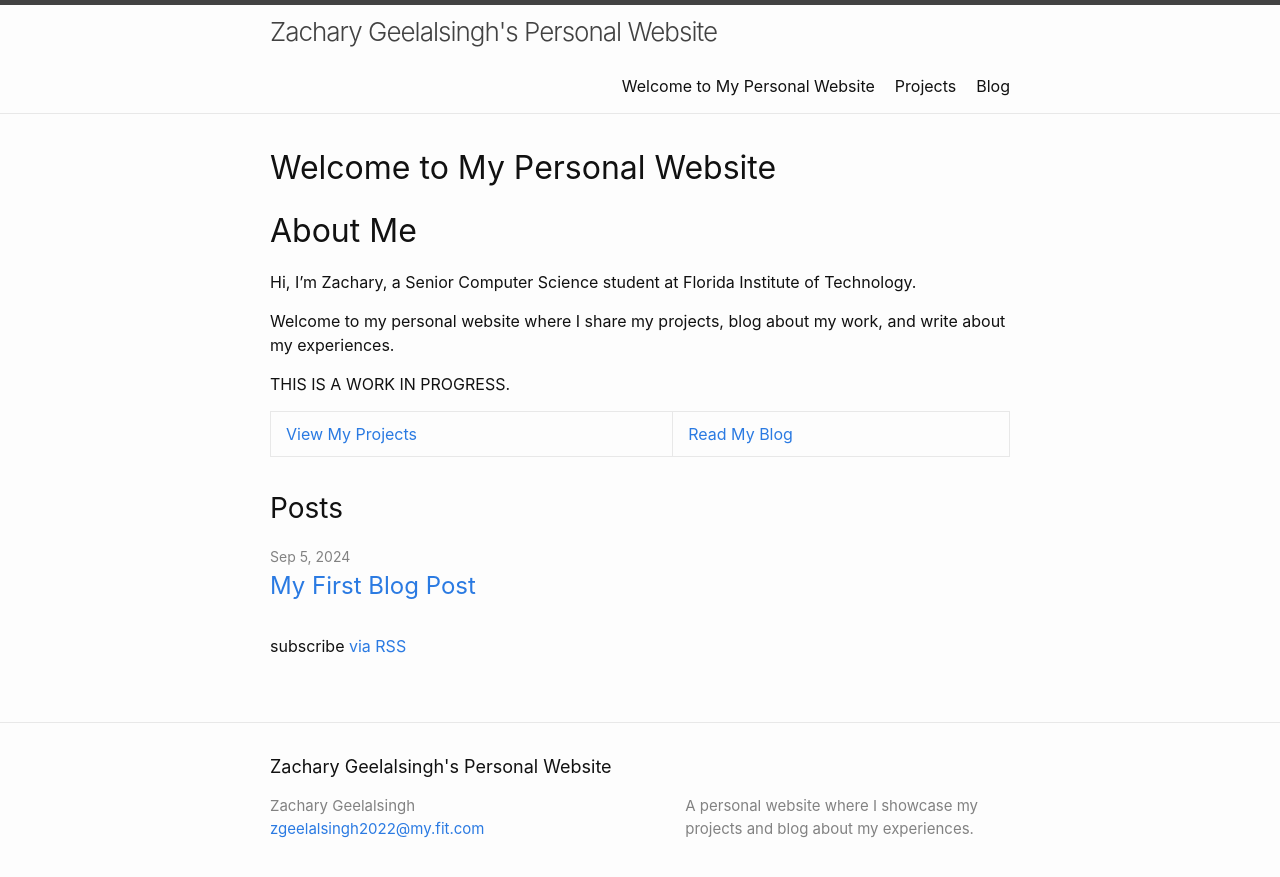
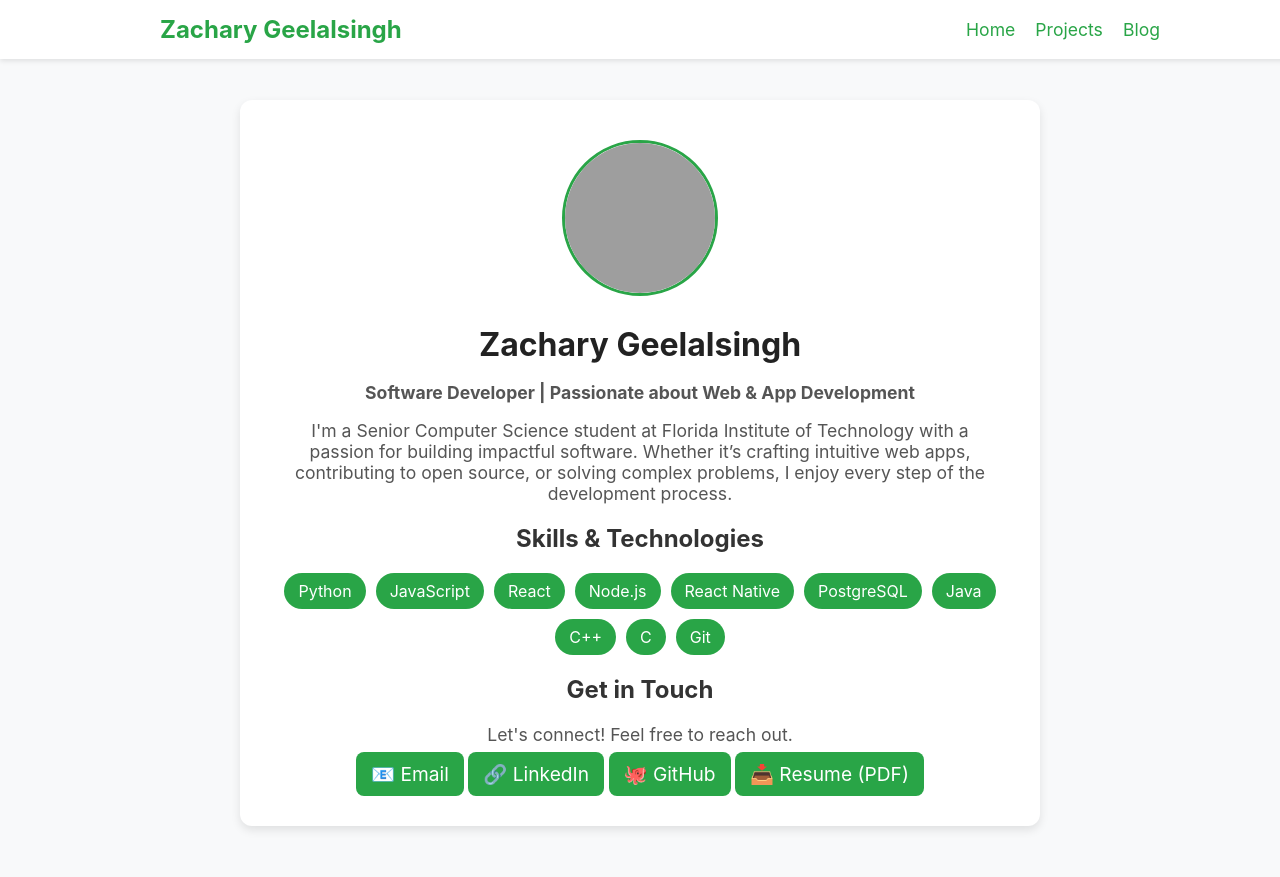
Before and after one commit to zacgee/zacgee.github.io, a Jekyll site: the page built from index.md, in a window 1280 px wide. Shown: the top 877 px of the page. Built offline with Jekyll 4.4.1, drawn with Linux system fonts in a browser that asks for light colours; grey boxes are pictures that could not be loaded.

Commit message:
updated website

```diff
--- a/Gemfile
+++ b/Gemfile
@@ -9,7 +9,7 @@ source "https://rubygems.org"
 # Happy Jekylling!
 gem "jekyll", "~> 4.3.3"
 # This is the default theme for new Jekyll sites. You may change this to anything you like.
-gem "minima", "~> 2.5"
+# gem "minima", "~> 2.5"
 # If you want to use GitHub Pages, remove the "gem "jekyll"" above and
 # uncomment the line below. To upgrade, run `bundle update github-pages`.
 # gem "github-pages", group: :jekyll_plugins
--- a/_config.yml
+++ b/_config.yml
@@ -2,7 +2,9 @@ title: "Zachary Geelalsingh's Personal Website"
 description: "A personal website where I showcase my projects and blog about my experiences."
 author: "Zachary Geelalsingh"
 email: "zgeelalsingh2022@my.fit.com"
-theme: minima
+#theme: minima
+sass:
+  style: compressed
 url: "https://zacgee.github.io"
 header_pages:
   - index.md          # Homepage (Welcome page)
--- a/_layouts/default.html
+++ b/_layouts/default.html
@@ -1,22 +1,29 @@
+<!DOCTYPE html>
+<html lang="en">
+<head>
+    <meta charset="UTF-8">
+    <meta name="viewport" content="width=device-width, initial-scale=1.0">
+    <title>{{ page.title }}</title>
+    <link rel="stylesheet" href="{{ "/assets/styles.css" | relative_url }}">
+</head>
+<body>
 
-<!DOCTYPE html>
-<html lang="{{ page.lang | default: site.lang | default: "en" }}">
+    <!-- Navigation Bar -->
+    <nav class="navbar">
+        <div class="container">
+            <a href="/" class="logo">Zachary Geelalsingh</a>
+            <ul class="nav-links">
+                <li><a href="/">Home</a></li>
+                <li><a href="/projects/">Projects</a></li>
+                <li><a href="/blog/">Blog</a></li>
+            </ul>
+        </div>
+    </nav>
 
-  {%- include head.html -%}
-  <link rel="stylesheet" href="/assets/main.css">
+    <!-- Page Content -->
+    <div class="content">
+        {{ content }}
+    </div>
 
-  <body>
-
-    {%- include header.html -%}
-
-    <main class="page-content" aria-label="Content">
-      <div class="wrapper">
-        {{ content }}
-      </div>
-    </main>
-
-    {%- include footer.html -%}
-
-  </body>
-
+</body>
 </html>
--- a/assets/main.scss
+++ /dev/null
@@ -1,5 +0,0 @@
----
-# Only the main Sass file needs front matter (the dashes are enough)
----
-
-@import "minima";
--- /dev/null
+++ b/assets/styles.css
@@ -0,0 +1,269 @@
+/* ======= General Page Styles ======= */
+body {
+    font-family: 'Inter', sans-serif; /* Use a clean modern font */
+    margin: 0;
+    padding: 0;
+    background-color: #f8f9fa; /* Light gray background */
+    color: #333;
+}
+
+/* ======= Navigation Bar ======= */
+.navbar {
+    background-color: white; /* Green background */
+    padding: 15px 20px;
+    position: fixed;
+    width: 100%;
+    top: 0;
+    left: 0;
+    display: flex;
+    justify-content: center;
+    box-shadow: 0 2px 5px rgba(0, 0, 0, 0.1);
+    z-index: 1000;
+}
+
+.container {
+    display: flex;
+    width: 90%;
+    max-width: 1000px;
+    justify-content: space-between;
+    align-items: center;
+}
+
+.logo {
+    font-size: 1.5rem;
+    color: #29a547;
+    text-decoration: none;
+    font-weight: bold;
+}
+
+.nav-links {
+    list-style: none;
+    display: flex;
+    gap: 20px;
+    padding: 0;
+    margin: 0;
+}
+
+.nav-links li {
+    display: inline;
+}
+
+.nav-links a {
+    text-decoration: none;
+    font-size: 1.1rem;
+    color: #29a547;
+    transition: 0.3s;
+}
+
+.nav-links a:hover {
+    color: #ffeb3b; /* Yellow hover effect */
+}
+
+/* ======= Page Content Styling ======= */
+.content {
+    margin-top: 80px; /* Prevents content from being hidden under the navbar */
+    padding: 20px;
+    max-width: 800px;
+    margin-left: auto;
+    margin-right: auto;
+}
+
+/* ======= Profile Card on About Page ======= */
+.profile-card {
+    background: white;
+    border-radius: 12px;
+    box-shadow: 0px 4px 10px rgba(0, 0, 0, 0.1);
+    padding: 40px;
+    text-align: center;
+}
+
+.profile-card img {
+    width: 150px;
+    height: 150px;
+    border-radius: 50%;
+    object-fit: cover;
+    border: 3px solid #29a547;
+    margin-bottom: 15px;
+}
+
+.profile-card h1 {
+    margin: 10px 0;
+    color: #222;
+}
+
+.profile-card p {
+    font-size: 1.1rem;
+    color: #555;
+}
+
+/* ======= Skill Badges ======= */
+.skills-container {
+    display: flex;
+    flex-wrap: wrap;
+    justify-content: center;
+    gap: 10px;
+    margin-top: 15px;
+}
+
+.skill-badge {
+    background: #29a547;
+    color: #fff;
+    padding: 8px 14px;
+    border-radius: 20px;
+    font-size: 1rem;
+}
+
+/* ======= Buttons & Links ======= */
+.button {
+    text-decoration: none;
+    font-size: 1.2rem;
+    background: #29a547;
+    color: #fff;
+    padding: 10px 15px;
+    border-radius: 8px;
+    transition: 0.3s;
+}
+
+.button:hover {
+    background: #29a547;
+}
+
+/* ======= Responsive Design ======= */
+@media screen and (max-width: 768px) {
+    .nav-links {
+        flex-direction: column;
+        align-items: center;
+    }
+}
+
+/* ======= Projects Page Styling ======= */
+
+/* Header Section */
+.projects-header {
+    background-color: white;
+    color: black;
+    text-align: center;
+    padding: 50px 20px;
+    margin: 0 auto;
+    display: flex;
+    flex-direction: column;
+    align-items: center; /* Ensures text aligns centrally */
+    justify-content: center;
+}
+
+
+.projects-header h1 {
+    margin: 0;
+    font-size: 2.5rem;
+}
+
+.projects-header p {
+    font-size: 1.2rem;
+    margin-top: 10px;
+}
+
+/* Projects Grid */
+.projects-grid {
+    display: grid;
+    grid-template-columns: repeat(auto-fit, minmax(300px, 1fr)); /* Auto-responsive columns */
+    gap: 20px;
+    max-width: 1200px;
+    margin: 40px auto;
+    padding: 0 20px;
+}
+
+/* Individual Project Card */
+.project-card {
+    background: white;
+    border-radius: 12px;
+    box-shadow: 0px 4px 10px rgba(0, 0, 0, 0.1);
+    padding: 20px;
+    text-align: center;
+    transition: transform 0.3s ease-in-out, box-shadow 0.3s;
+}
+
+.project-card h2 {
+    color: #29a547;
+}
+
+.project-card p {
+    font-size: 1rem;
+    color: #555;
+}
+
+.project-card a {
+    display: inline-block;
+    margin-top: 10px;
+    font-size: 1rem;
+    color: #29a547;
+    text-decoration: none;
+    font-weight: bold;
+}
+
+.project-card a:hover {
+    text-decoration: underline;
+}
+
+/* Hover Effect */
+.project-card:hover {
+    transform: translateY(-5px);
+    box-shadow: 0px 6px 15px rgba(0, 0, 0, 0.15);
+}
+
+/* Responsive Design */
+@media screen and (max-width: 768px) {
+    .projects-grid {
+        grid-template-columns: 1fr; /* Single column for smaller screens */
+    }
+}
+
+/* ======= Blog Page Styling ======= */
+
+/* Blog Header */
+.blog-header {
+    background-color: white;
+    color: black;
+    text-align: center;
+    padding: 50px 20px;
+}
+
+.blog-header h1 {
+    margin: 0;
+    font-size: 2.5rem;
+}
+
+.blog-header p {
+    font-size: 1.2rem;
+    margin-top: 10px;
+}
+
+/* Blog List Container */
+.blog-list {
+    max-width: 800px;
+    margin: 40px auto;
+    padding: 0 20px;
+}
+
+/* Individual Blog Post */
+.blog-post {
+    padding: 15px 20px;
+    border-bottom: 1px solid #ddd;
+}
+
+.blog-date {
+    font-size: 0.9rem;
+    color: #777;
+}
+
+.blog-title {
+    font-size: 1.2rem;
+    color: #29a547;
+    text-decoration: none;
+    font-weight: bold;
+    display: block;
+    margin-top: 5px;
+}
+
+.blog-title:hover {
+    text-decoration: underline;
+}
--- a/index.md
+++ b/index.md
@@ -1,14 +1,47 @@
 ---
-layout: home
-title: "Welcome to My Personal Website"
+layout: default
+title: "Home"
 ---
 
-# About Me
+<div class="profile-card">
 
-Hi, I’m Zachary, a Senior Computer Science student at Florida Institute of Technology.
+  <!-- Profile Image -->
+  <img src="/assets/profile.jpg" alt="Zachary Geelalsingh">
 
-Welcome to my personal website where I share my projects, blog about my work, and write about my experiences.
+  <!-- Name & Title -->
+  <h1>Zachary Geelalsingh</h1>
+  <p><strong>Software Developer | Passionate about Web & App Development</strong></p>
 
-THIS IS A WORK IN PROGRESS.
+  <!-- About Section -->
+  <p>
+    I'm a Senior Computer Science student at Florida Institute of Technology with a passion for building impactful software.
+    Whether it’s crafting intuitive web apps, contributing to open source, or solving complex problems, I enjoy every step of the development process.
+  </p>
 
-[View My Projects](/projects/) | [Read My Blog](/blog/)
+  <!-- Skills -->
+  <h2>Skills & Technologies</h2>
+  <div class="skills-container">
+    <span class="skill-badge">Python</span>
+    <span class="skill-badge">JavaScript</span>
+    <span class="skill-badge">React</span>
+    <span class="skill-badge">Node.js</span>
+    <span class="skill-badge">React Native</span>
+    <span class="skill-badge">PostgreSQL</span>
+    <span class="skill-badge">Java</span>
+    <span class="skill-badge">C++</span>
+    <span class="skill-badge">C</span>
+    <span class="skill-badge">Git</span>
+  </div>
+
+  <!-- Contact & Resume Buttons -->
+  <h2>Get in Touch</h2>
+  <p>Let's connect! Feel free to reach out.</p>
+
+  <div class="button-container">
+    <a href="mailto:zgeelalsingh2022@my.fit.com" class="button">📧 Email</a>
+    <a href="https://www.linkedin.com/in/zacgee" target="_blank" class="button">🔗 LinkedIn</a>
+    <a href="https://github.com/zacgee" target="_blank" class="button">🐙 GitHub</a>
+    <a href="/assets/Zachary_Resume.pdf" class="button" download>📥 Resume (PDF)</a>
+  </div>
+
+</div>
```
Also changed, not shown: blog.md (+15 -7 lines), projects.md (+37 -6 lines), Gemfile.lock, 2 other files.
